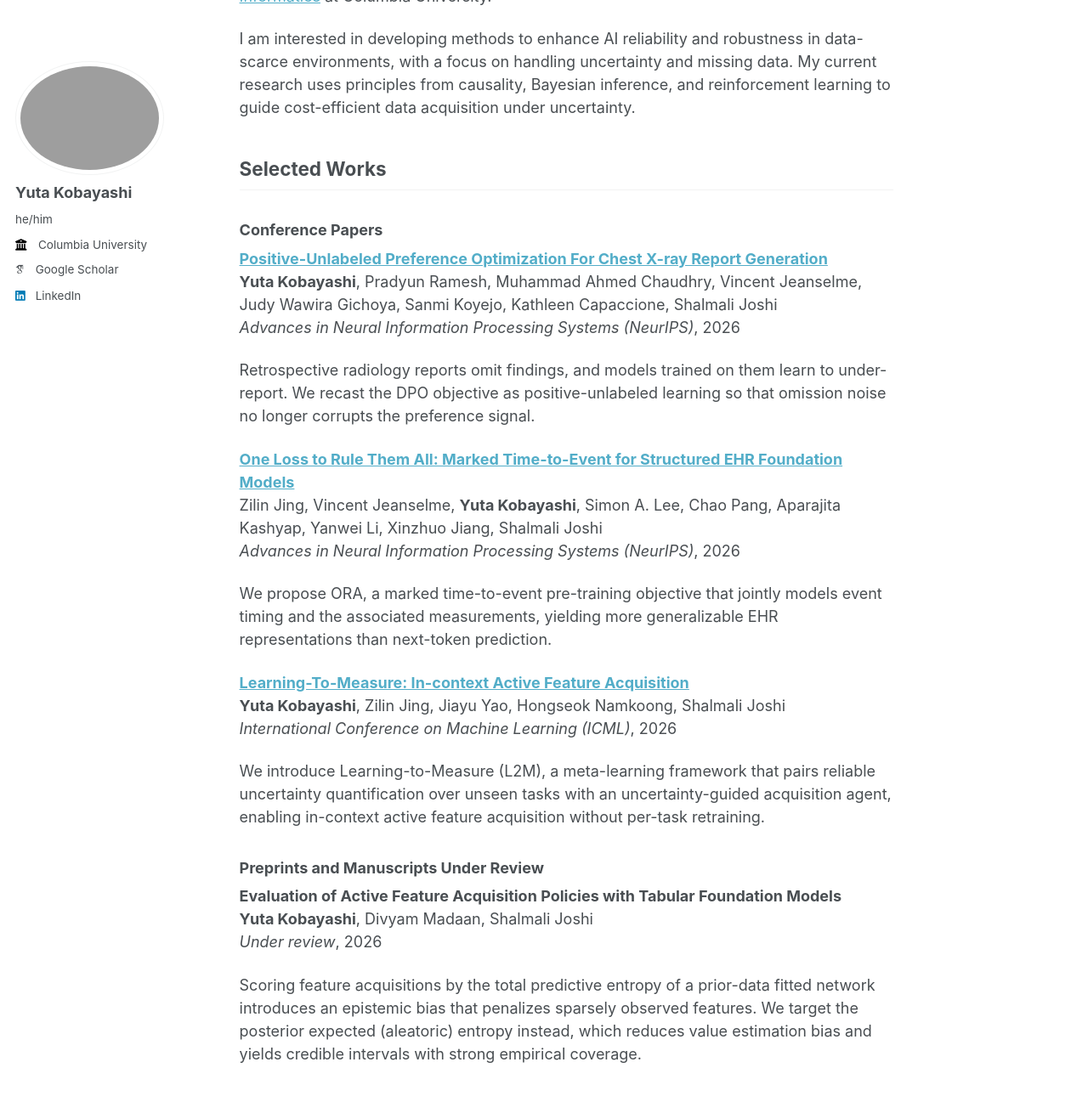
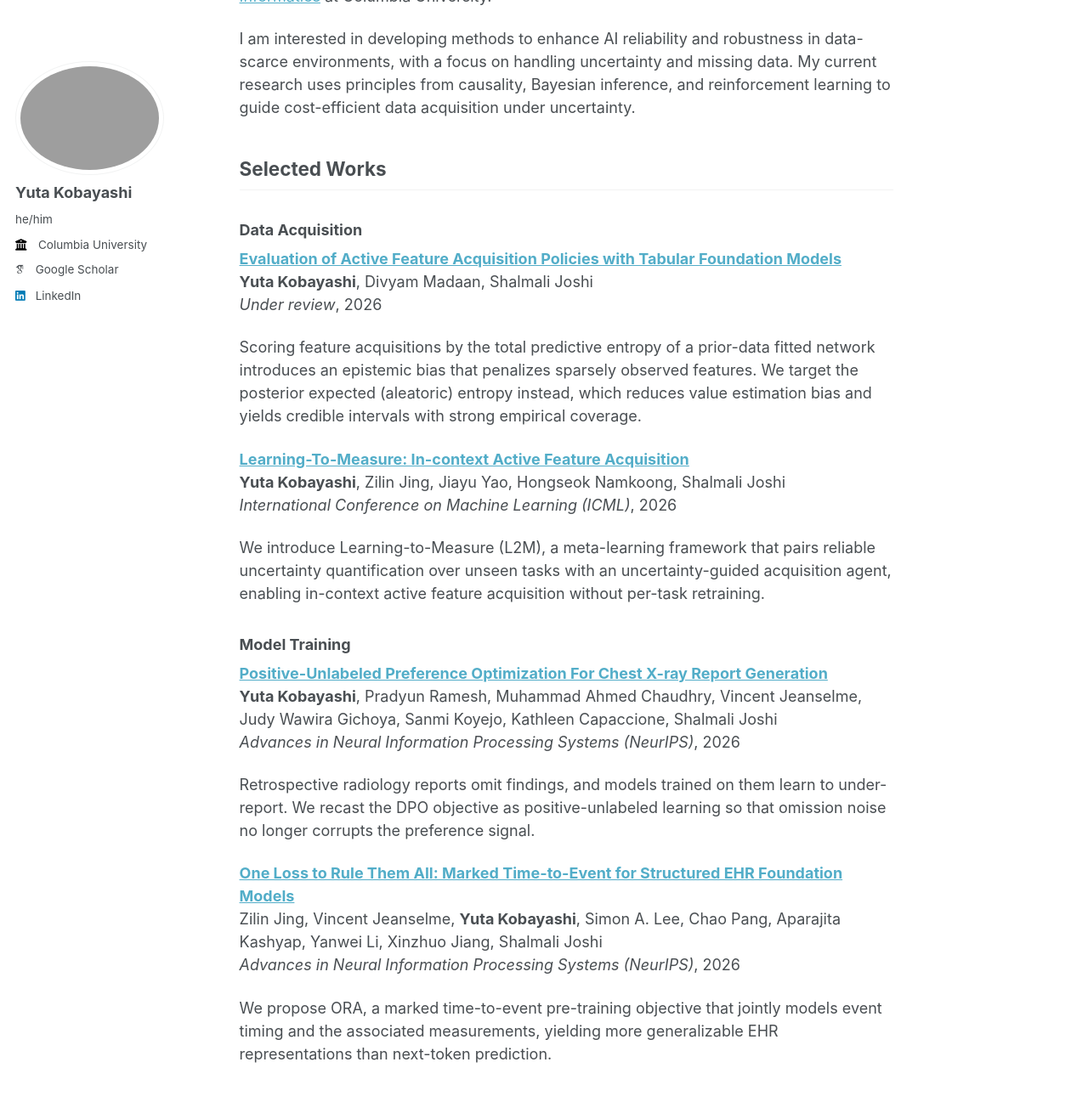
Before and after one commit to ykobaya9/ykobaya9.github.io, a Jekyll site: the page built from _pages/about.md, in a window 1280 px wide and 1400 px high, scrolled down 210 px. Shown: the top 1290 px of the window at 85% size. Built offline with Jekyll 4.4.1, drawn with Linux system fonts in a browser that asks for light colours; some web fonts are replaced; our own code applies the rules of GitHub Pages for plain Markdown files.

Commit message:
Group selected works by research area
Replace the venue-based split (conference papers vs. preprints) with two
area sections, Data Acquisition and Model Training, and link the arXiv
preprint for the AFA policy evaluation paper.

Co-Authored-By: Claude Opus 5 <noreply@anthropic.com>
Claude-Session: https://claude.ai/code/session_01RzZJsEKzRL2CjHhGvqhPXf

```diff
--- a/_config.yml
+++ b/_config.yml
@@ -75,14 +75,10 @@ author:
 
 # Publication Category - The following the list of publication categories and their headings
 publication_category:
-  books:
-    title: 'Books'
-  manuscripts:
-    title: 'Journal Articles'
-  conferences:
-    title: 'Conference Papers'
-  preprints:
-    title: 'Preprints and Manuscripts Under Review'
+  data-acquisition:
+    title: 'Data Acquisition'
+  model-training:
+    title: 'Model Training'
 
 # Site Settings
 teaser                   :  # filename of teaser fallback teaser image placed in /images/, .e.g. "500x300.png"
```
Also changed, not shown: _publications/2026-07-01-learning-to-measure.md (+1 -1 lines), _publications/2026-09-30-evaluating-afa-policies-tabular-fms.md (+2 -1 lines), _publications/2026-12-01-marked-time-to-event-ehr.md (+1 -1 lines), _publications/2026-12-01-pu-dpo-chest-xray.md (+1 -1 lines).
